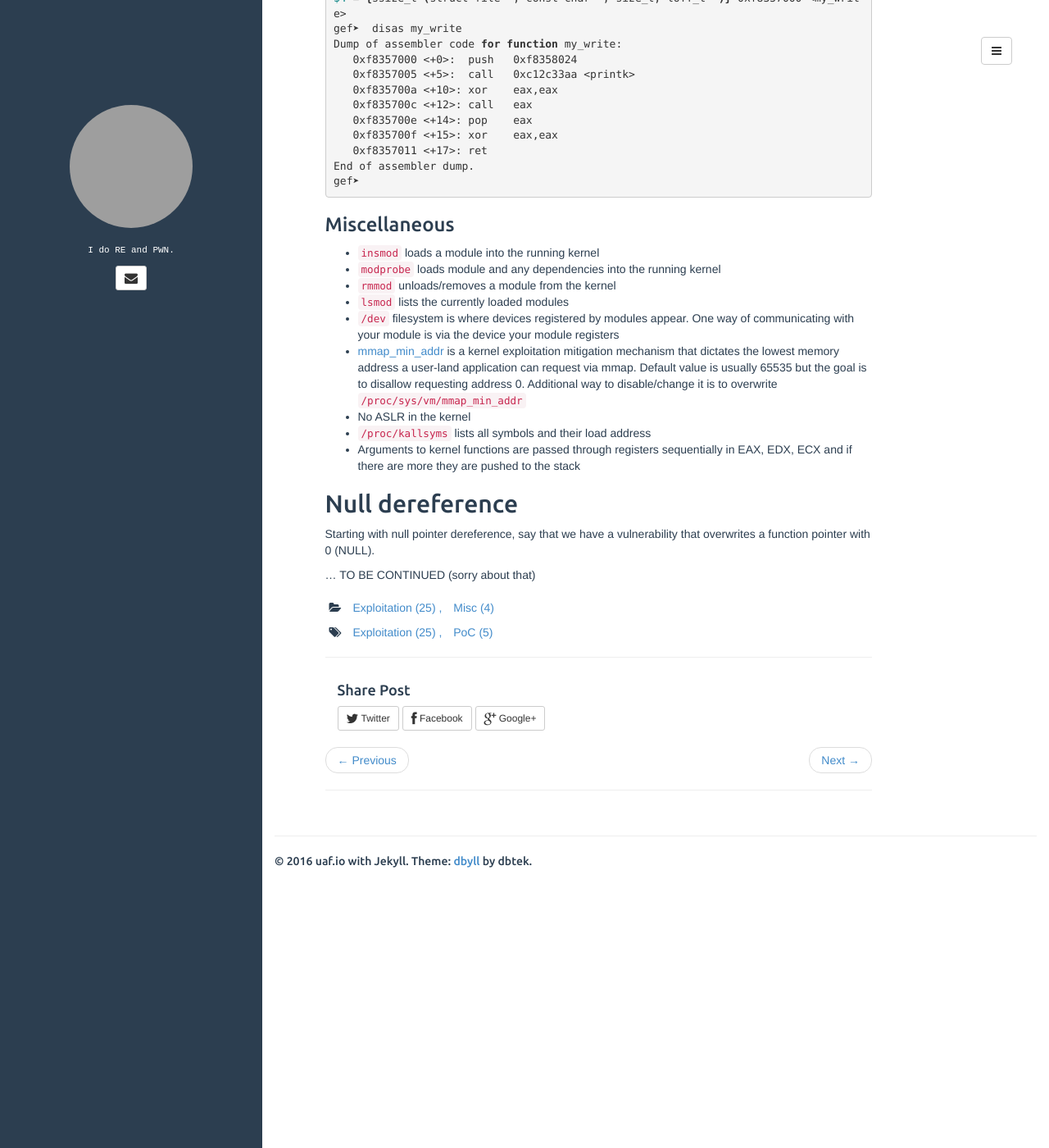
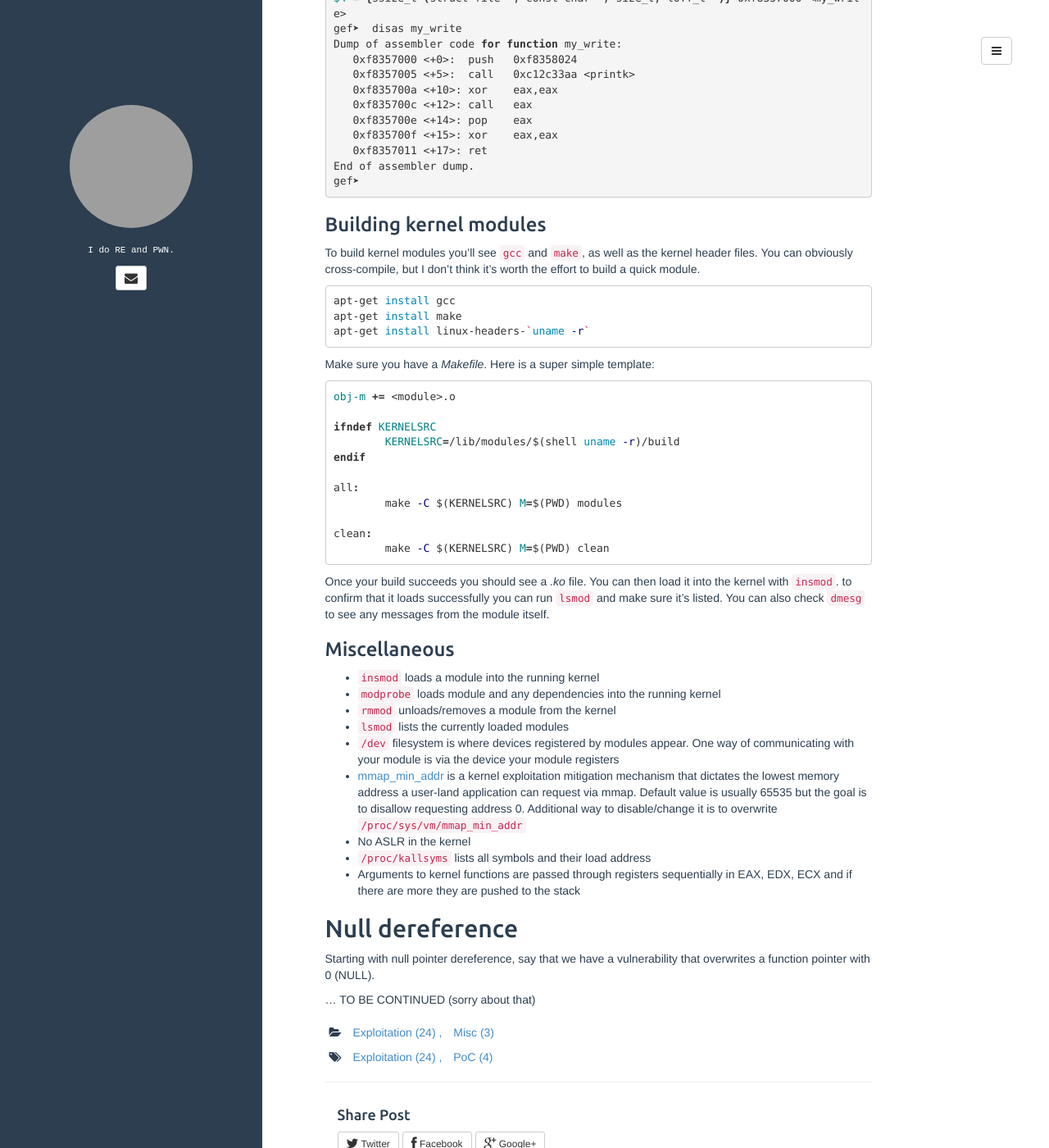
Before and after one commit to farazsth98/farazsth98.github.io, a Jekyll site: the page built from _posts/2016-09-10-Kernel-Exploitation-for-Dummies.md, in a window 1280 px wide and 1400 px high, scrolled down 3041 px. Shown: the whole window at 82% size. Built offline with Jekyll 4.4.1, drawn with Linux system fonts in a browser that asks for light colours; comment, search, counter and statistics services are not loaded; grey boxes are pictures that could not be loaded.

Commit message:
Kernel exploitation: Add building/loading module and remove old post

````diff
--- a/_posts/2016-09-10-Kernel-Exploitation-for-Dummies.md
+++ b/_posts/2016-09-10-Kernel-Exploitation-for-Dummies.md
@@ -156,6 +156,33 @@ End of assembler dump.
 gef➤
 {% endhighlight %}
 
+### Building kernel modules
+To build kernel modules you'll see `gcc` and `make`, as well as the kernel header files. You can obviously cross-compile, but I don't think it's worth the effort to build a quick module.
+
+```bash
+apt-get install gcc
+apt-get install make
+apt-get install linux-headers-`uname -r`
+```
+
+Make sure you have a _Makefile_. Here is a super simple template:
+
+```make
+obj-m += <module>.o
+
+ifndef KERNELSRC
+	KERNELSRC=/lib/modules/$(shell uname -r)/build
+endif
+
+all:
+	make -C $(KERNELSRC) M=$(PWD) modules
+
+clean:
+	make -C $(KERNELSRC) M=$(PWD) clean
+```
+
+Once your build succeeds you should see a _.ko_ file. You can then load it into the kernel with `insmod`. to confirm that it loads successfully you can run `lsmod` and make sure it's listed. You can also check `dmesg` to see any messages from the module itself.
+
 ### Miscellaneous
 
 - `insmod` loads a module into the running kernel
````
Also changed, not shown: _posts/2016-06-02-Kernel-Exploitation-for-Dummies.md (deleted, +0 -170 lines).
